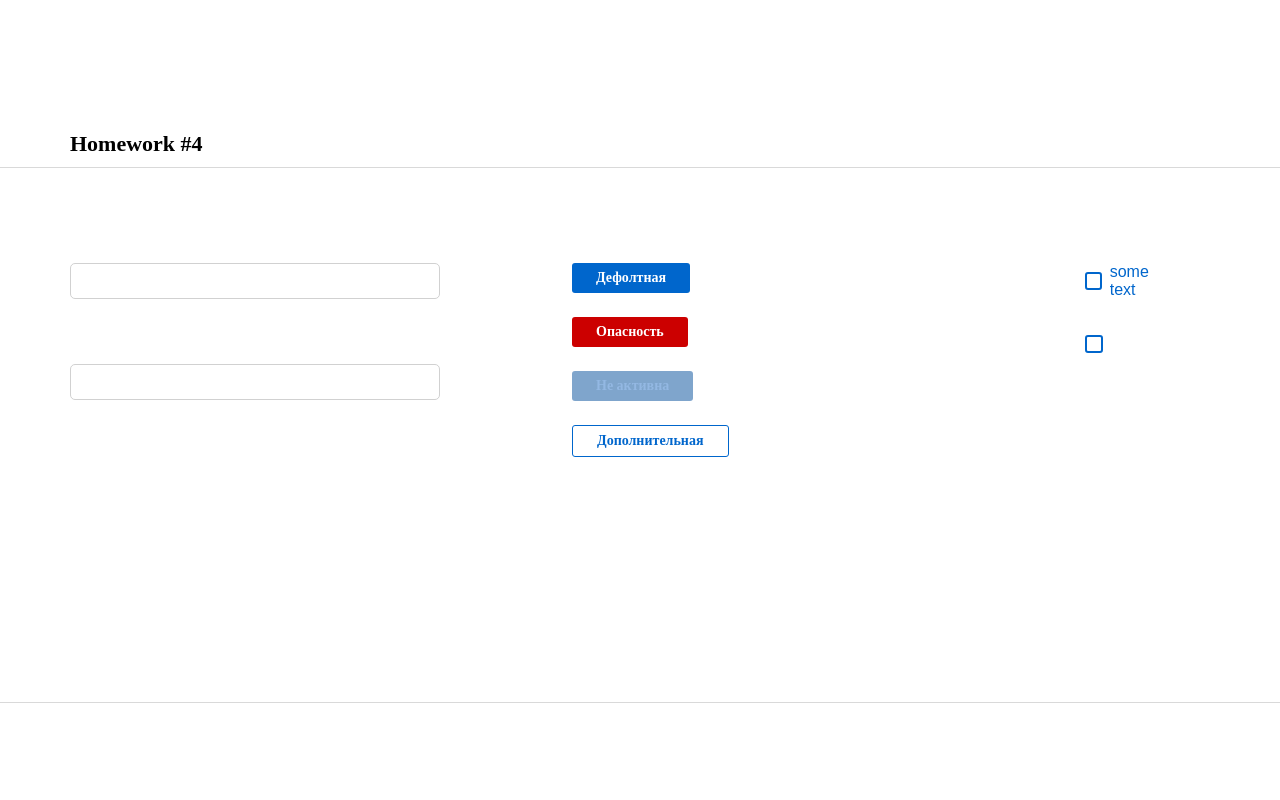
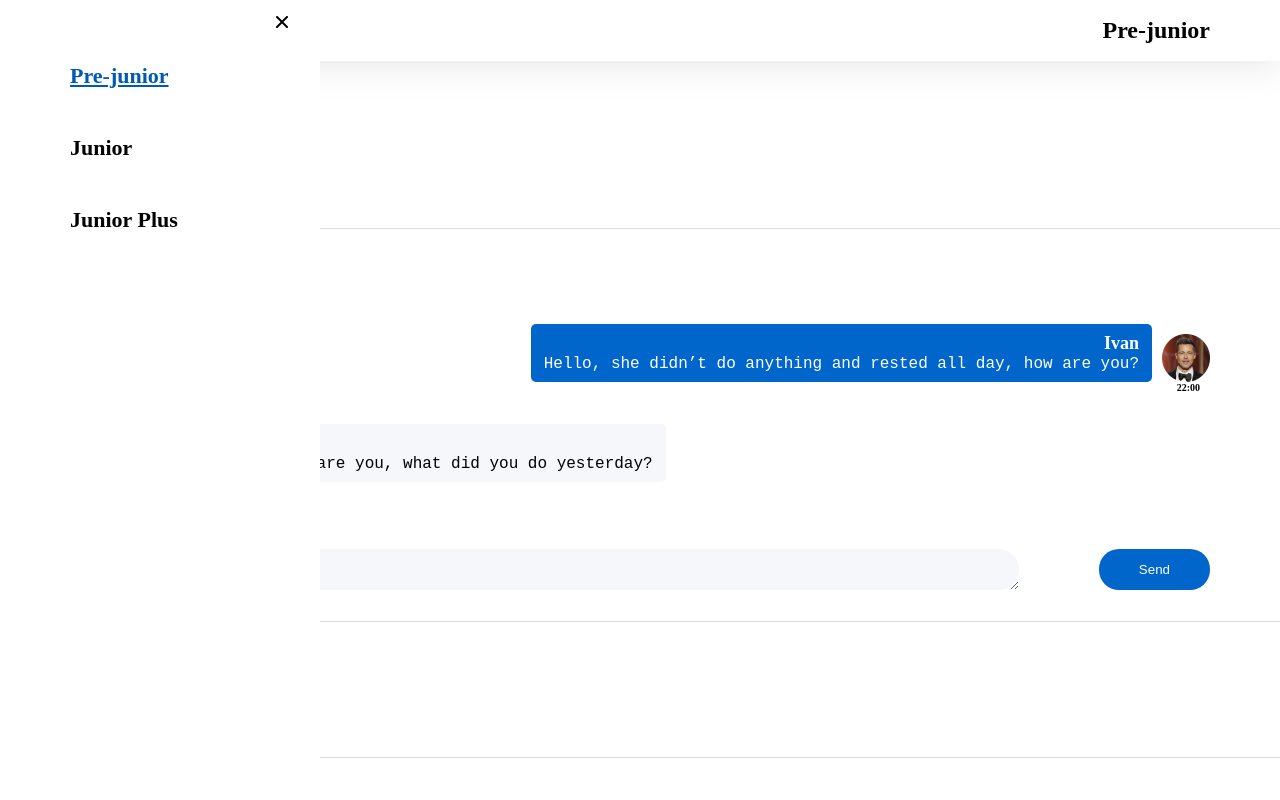
Before and after one commit to yevhenkr/home-work-with-auto-check, a React (Create React App) app: page /#/pre-junior in a window 1280 px wide. Shown: the top 800 px of the page. Built offline with nearby package versions, Linux system fonts and the light colour scheme.

Commit message:
HW5  дописать роуты/  класс s.active/

```diff
--- a/package.json
+++ b/package.json
@@ -20,7 +20,7 @@
     "react": "18.2.0",
     "react-dom": "18.2.0",
     "react-redux": "8.0.4",
-    "react-router-dom": "6.4.3",
+    "react-router-dom": "^6.15.0",
     "react-scripts": "5.0.1",
     "redux": "4.2.0",
     "typescript": "4.7.4",
--- a/src/s1-main/App.tsx
+++ b/src/s1-main/App.tsx
@@ -4,6 +4,7 @@ import HW1 from '../s2-homeworks/hw01/HW1'
 import HW2 from '../s2-homeworks/hw02/HW2'
 import HW3 from '../s2-homeworks/hw03/HW3';
 import HW4 from '../s2-homeworks/hw04/HW4';
+import HW5 from "../s2-homeworks/hw05/HW5";
 
 function App() {
     return (
@@ -12,9 +13,9 @@ function App() {
             {/*раскомментировать по ходу выполнения*/}
             {/*<HW2/>*/}
             {/*<HW3/>*/}
-            <HW4/>
+            {/*<HW4/>*/}
             {/*при выполнении дз 5 и более - закомментировать здесь дз 1-4, так как они есть внутри дз 5*/}
-            {/*<HW5/>*/}
+            <HW5/>
         </div>
     )
 }
--- a/src/s2-homeworks/hw05/Pages.tsx
+++ b/src/s2-homeworks/hw05/Pages.tsx
@@ -1,5 +1,5 @@
 import React from 'react'
-import { Routes, Route, Navigate } from 'react-router-dom'
+import {Routes, Route, Navigate} from 'react-router-dom'
 import Error404 from './pages/Error404'
 import PreJunior from './pages/PreJunior'
 import Junior from './pages/Junior'
@@ -18,14 +18,16 @@ function Pages() {
             <Routes>
                 {/*роутинг будут писать студенты*/}
                 {/*в начале мы попадаем на страницу '/' и переходим сразу на страницу /pre-junior*/}
-                {/*<Route ...*/}
+                <Route path="/" element={<Navigate to={PATH.PRE_JUNIOR}/>}/>
 
                 {/*роуты для /pre-junior, /junior, /junior-plus*/}
-                {/*<Route ...*/}
-                {/*<Route ...*/}
-                {/*<Route ...*/}
+                <Route path={PATH.PRE_JUNIOR} element={<PreJunior/>}/>
+                <Route path={PATH.JUNIOR} element={<Junior/>}/>
+                <Route path={PATH.JUNIOR_PLUS} element={<JuniorPlus/>}/>
 
                 {/*роут для несуществующей страницы должен отрисовать <Error404 />*/}
+                <Route path="/*" element={<Error404/>}/>
+
                 {/*<Route ...*/}
             </Routes>
         </div>
--- a/src/s2-homeworks/hw05/header/Header.module.css
+++ b/src/s2-homeworks/hw05/header/Header.module.css
@@ -1,8 +1,23 @@
 .burgerMenuIcon {
+    padding-left: 70px;
 }
 
 .header {
+    display: flex;
+    flex-direction: row;
+    justify-content: space-between;
+    box-shadow: 0px 0px 40px 0px rgba(29, 33, 38, 0.13);
+    font-family: Montserrat;
+
 }
 
 .header h1 {
+    padding-right: 70px;
+    padding-top: 16px;
+    padding-bottom: 16px;
+    font-size: 24px;
+    font-weight: 600;
+    line-height: 29px;
+    letter-spacing: 0em;
+    text-align: left;
 }
--- a/src/s2-homeworks/hw05/layout/Layout.tsx
+++ b/src/s2-homeworks/hw05/layout/Layout.tsx
@@ -1,15 +1,19 @@
-import React, { FC, ReactNode, useEffect, useState } from 'react'
-import { Header } from '../header/Header'
-import { Sidebar } from '../sidebar/Sidebar'
+import React, {FC, ReactNode, useEffect, useState} from 'react'
+import {Header} from '../header/Header'
+import {Sidebar} from '../sidebar/Sidebar'
 
 type PropsType = {
     children: ReactNode
 }
 
-export const Layout: FC<PropsType> = ({ children }) => {
-    const [open, setOpen] = useState(false)
-    const handleClose = () => setOpen(false)
-    const handleOpen = () => setOpen(true)
+export const Layout: FC<PropsType> = ({children}) => {
+    const [open, setOpen] = useState(true)
+    const handleClose = () => {
+        setOpen(false)
+    }
+    const handleOpen = () => {
+        setOpen(true)
+    }
 
     useEffect(() => {
         open && (document.body.style.overflow = 'hidden')
@@ -18,10 +22,9 @@ export const Layout: FC<PropsType> = ({ children }) => {
 
     return (
         <>
-            <Sidebar open={open} handleClose={handleClose} />
-            <Header handleOpen={handleOpen} />
+            <Sidebar open={open} handleClose={handleClose}/>
+            <Header handleOpen={handleOpen}/>
             <div>
-                {/*страницы*/}
                 {children}
             </div>
         </>
--- a/src/s2-homeworks/hw05/sidebar/Sidebar.module.css
+++ b/src/s2-homeworks/hw05/sidebar/Sidebar.module.css
@@ -1,25 +1,74 @@
 .sidebar {
+    visibility: hidden;
+    width: 320px;
+    background-color: #ffffff;
+    height: 100vh;
+    z-index: 1;
+}
+
+sidebar::after {
+    content: "";
+    position: fixed;
+    top: 0;
+    right: 0;
+    bottom: 0;
+    left: 0;
+    background-color: rgba(211, 209, 209); /* Прозрачный фон для псевдоэлемента */
+    z-index: -1; /* Помещаем псевдоэлемент под всеми другими элементами на странице */
+}
+
+.sidebarOpen {
+    visibility: visible;
+
+    position: absolute;
 }
 
 .sidebar.open {
+    display: block;
+    position: absolute;
 }
 
 .background {
 }
 
 .nav {
+    display: flex;
+    flex-direction: column;
+    padding-left: 70px;
+    row-gap: 45px;
 }
 
 .nav a {
+    font-family: Montserrat;
+    font-size: 22px;
+    font-weight: 600;
+    line-height: 27px;
+    letter-spacing: 0em;
+    text-align: left;
+    color: rgba(0, 0, 0, 1);
+    text-decoration: none; /* Удаление подчеркивания */
+}
+
+
+.nav a.active {
+    text-decoration: underline; /* Подчеркивание */
+    color: rgba(0, 89, 178, 1);;
 }
 
 .nav a:hover {
+    color: rgba(88, 172, 255, 1);
+    text-decoration: underline; /* Подчеркивание */
 }
 
-.nav a.active {
-}
 .close {
+    margin-top: 10px;
+    margin-left: 270px;
+    margin-bottom: 25px;
+    background-color: rgba(0, 89, 178, 0);
+    border: solid 0 black;
+
 }
 
 .close img {
+    background-color: rgba(0, 89, 178, 0);
 }
--- a/src/s2-homeworks/hw05/sidebar/Sidebar.tsx
+++ b/src/s2-homeworks/hw05/sidebar/Sidebar.tsx
@@ -1,4 +1,4 @@
-import React, {FC} from 'react'
+import React, {CSSProperties, FC} from 'react'
 import {NavLink} from 'react-router-dom'
 import s from './Sidebar.module.css'
 import {PATH} from '../Pages'
@@ -10,14 +10,11 @@ type PropsType = {
 }
 
 export const Sidebar: FC<PropsType> = ({open, handleClose}) => {
-    const sidebarClass = s.sidebar
-        + (open ? ' ' + s.open : '')
     return (
         <>
-            {/*затемнение справа от открытого меню*/}
             {open && <div className={s.background} onClick={handleClose}/>}
 
-            <aside className={sidebarClass}>
+            <aside className={`${s.sidebar} ${open ? s.sidebarOpen : ''}`}>
                 <button className={s.close} onClick={handleClose}>
                     <img
                         src={closeIcon}
@@ -31,7 +28,9 @@ export const Sidebar: FC<PropsType> = ({open, handleClose}) => {
                         id={'hw5-pre-junior-link'}
                         to={PATH.PRE_JUNIOR}
                         onClick={handleClose}
-                        // className={...} // делает студент
+                        className={({isActive}) =>
+                            isActive ? s.active : ""
+                        }
                     >
                         Pre-junior
                     </NavLink>
@@ -39,7 +38,9 @@ export const Sidebar: FC<PropsType> = ({open, handleClose}) => {
                         id={'hw5-junior-link'}
                         to={PATH.JUNIOR}
                         onClick={handleClose}
-                        // className={...} // делает студент
+                        className={({isActive}) =>
+                            isActive ? s.active : ""
+                        }
                     >
                         Junior
                     </NavLink>
@@ -47,7 +48,9 @@ export const Sidebar: FC<PropsType> = ({open, handleClose}) => {
                         id={'hw5-junior-plus-link'}
                         to={PATH.JUNIOR_PLUS}
                         onClick={handleClose}
-                        // className={...} // делает студент
+                        className={({isActive}) =>
+                            isActive ? s.active : ""
+                        }
                     >
                         Junior Plus
                     </NavLink>
```
Also changed, not shown: src/s2-homeworks/hw05/pages/PreJunior.tsx (+5 -4 lines), 1 other file (tests, documents, lock files or other folders).
